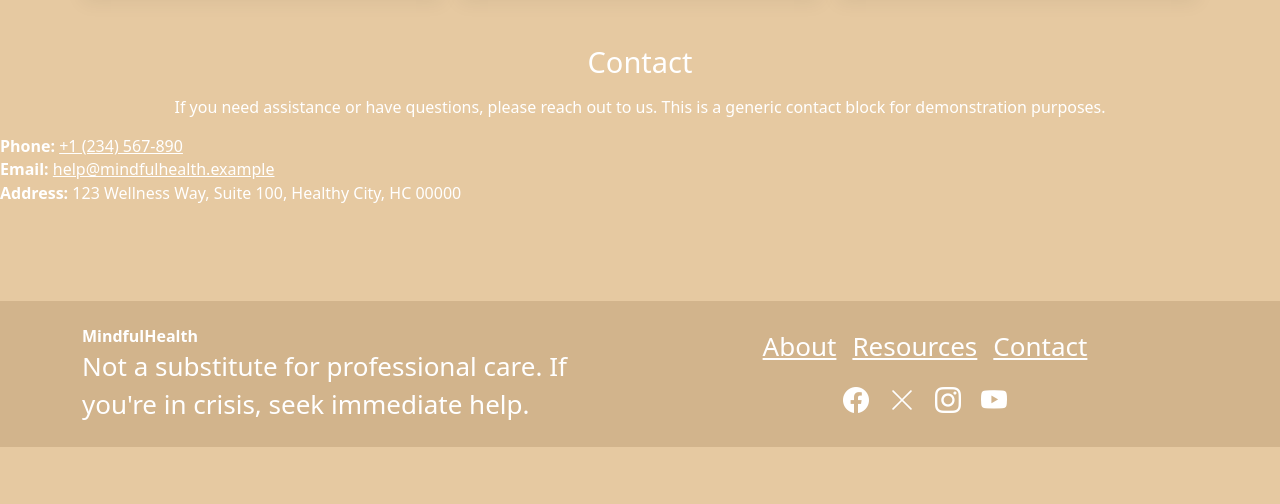
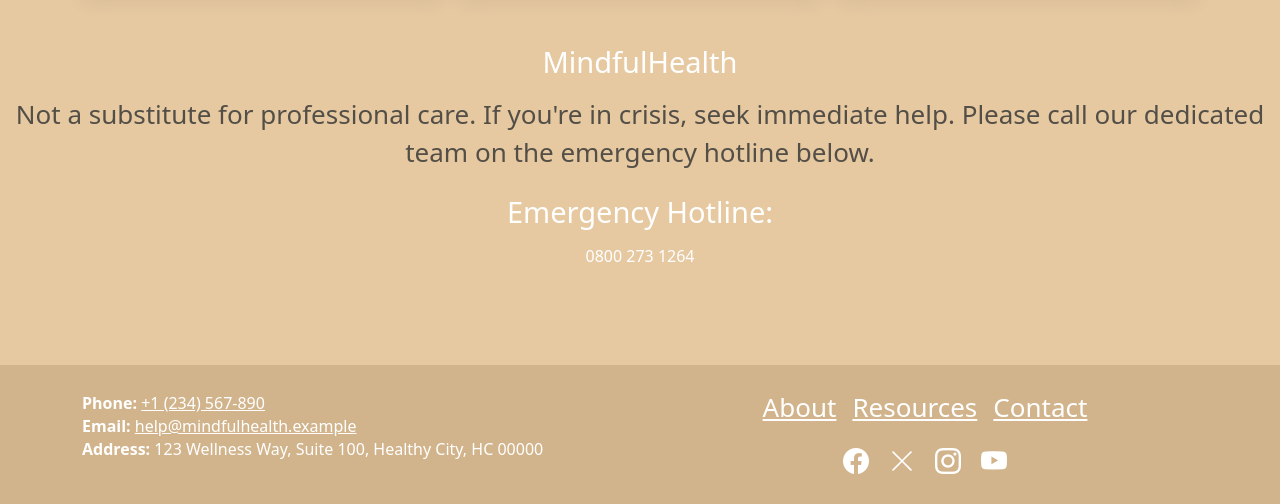
Before and after one commit to DarylMurphyCoder/mental-health, a website: page index.html in a window 1280 px wide. Shown: the part 2112-2616 px from the top of the page. Before the commit the page ends 2559 px from the top, so only its background shows below. Drawn offline with nearby package versions, Linux system fonts and the light colour scheme.

Commit message:
Add emergency hotline to contact section

```diff
--- a/index.html
+++ b/index.html
@@ -124,7 +124,7 @@
 						</div>
 						<div class="col-12 d-flex gap-2">
 							<button type="submit" class="btn btn-primary">Reflect</button>
-							<a class="btn btn-outline-secondary" href="#resources">Get Help Now</a>
+							<a class="btn btn-outline-secondary" href="#hotline">Get Help Now</a>
 							<div id="selfCheckResult" class="ms-auto align-self-center"></div>
 						</div>
 					</form>
@@ -164,13 +164,13 @@
 
 						<!-- Contact -->
 						<section id="contact" class="mb-5">
-							<h2 class="h3 mb-3">Contact</h2>
-							<p>If you need assistance or have questions, please reach out to us. This is a generic contact block for demonstration purposes.</p>
-							<ul class="list-unstyled">
-								<li><strong>Phone:</strong> <a href="tel:+1234567890">+1 (234) 567-890</a></li>
-								<li><strong>Email:</strong> <a href="mailto:help@mindfulhealth.example">help@mindfulhealth.example</a></li>
-								<li><strong>Address:</strong> 123 Wellness Way, Suite 100, Healthy City, HC 00000</li>
-							</ul>
+							<h2 class="h3 mb-3">MindfulHealth</h2>
+						<p class="mb-0 text-muted">Not a substitute for professional care. If you're in crisis, seek immediate help. Please call our dedicated team on the emergency hotline below.</p>
+							<br>
+						<h2 class="h3 mb-3">Emergency Hotline:</h2>
+							<p id="hotline">0800 273 1264</p>
+
+
 						</section>
 				</main>
 
@@ -179,8 +179,13 @@
 			<div class="container">
 				<div class="row align-items-center">
 					<div class="col-md-6">
-						<strong>MindfulHealth</strong>
-						<p class="mb-0 text-muted">Not a substitute for professional care. If you're in crisis, seek immediate help.</p>
+
+						<div><ul class="list-unstyled">
+								<li><strong>Phone:</strong> <a href="tel:+1234567890">+1 (234) 567-890</a></li>
+								<li><strong>Email:</strong> <a href="mailto:help@mindfulhealth.example">help@mindfulhealth.example</a></li>
+								<li><strong>Address:</strong> 123 Wellness Way, Suite 100, Healthy City, HC 00000</li>
+							</ul></div>
+
 					</div>
 					<div class="col-md-6 text-center mt-3 mt-md-0">
 						<div class="d-flex justify-content-center gap-3 flex-wrap">
```
